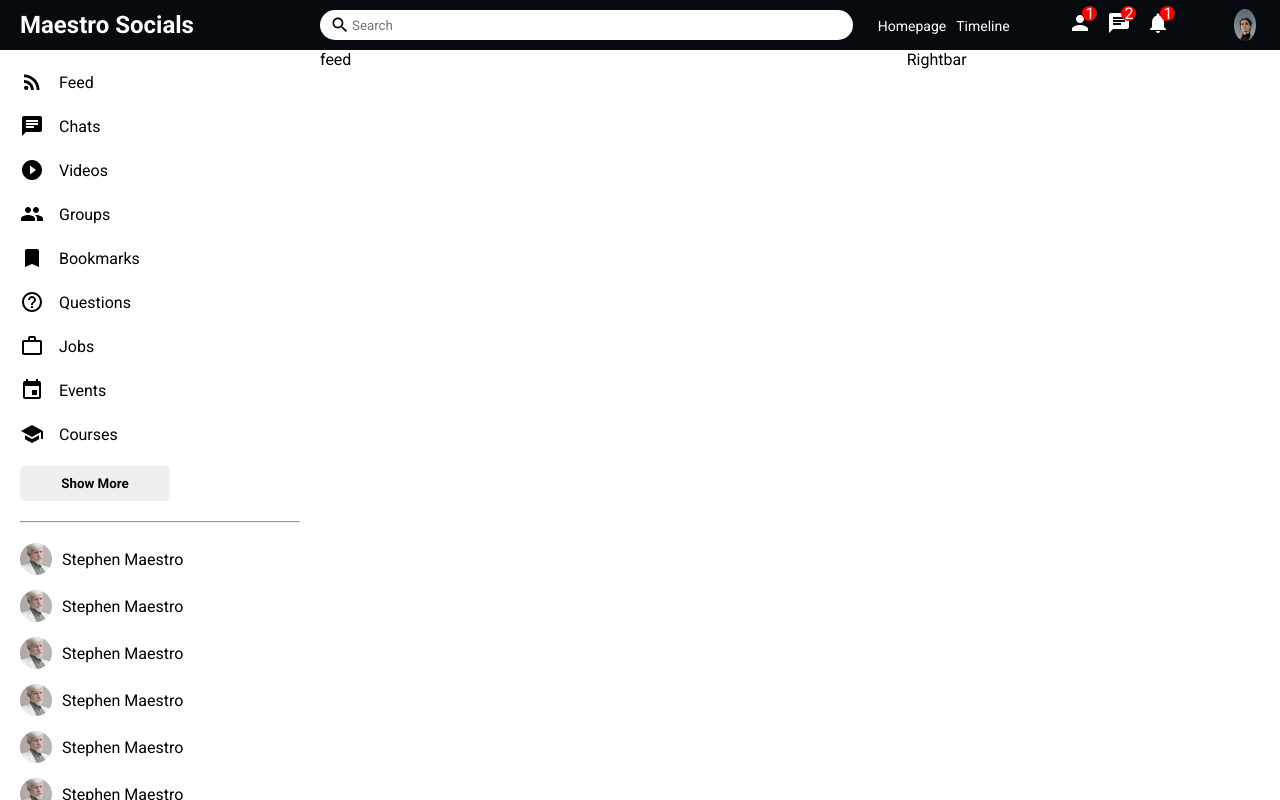
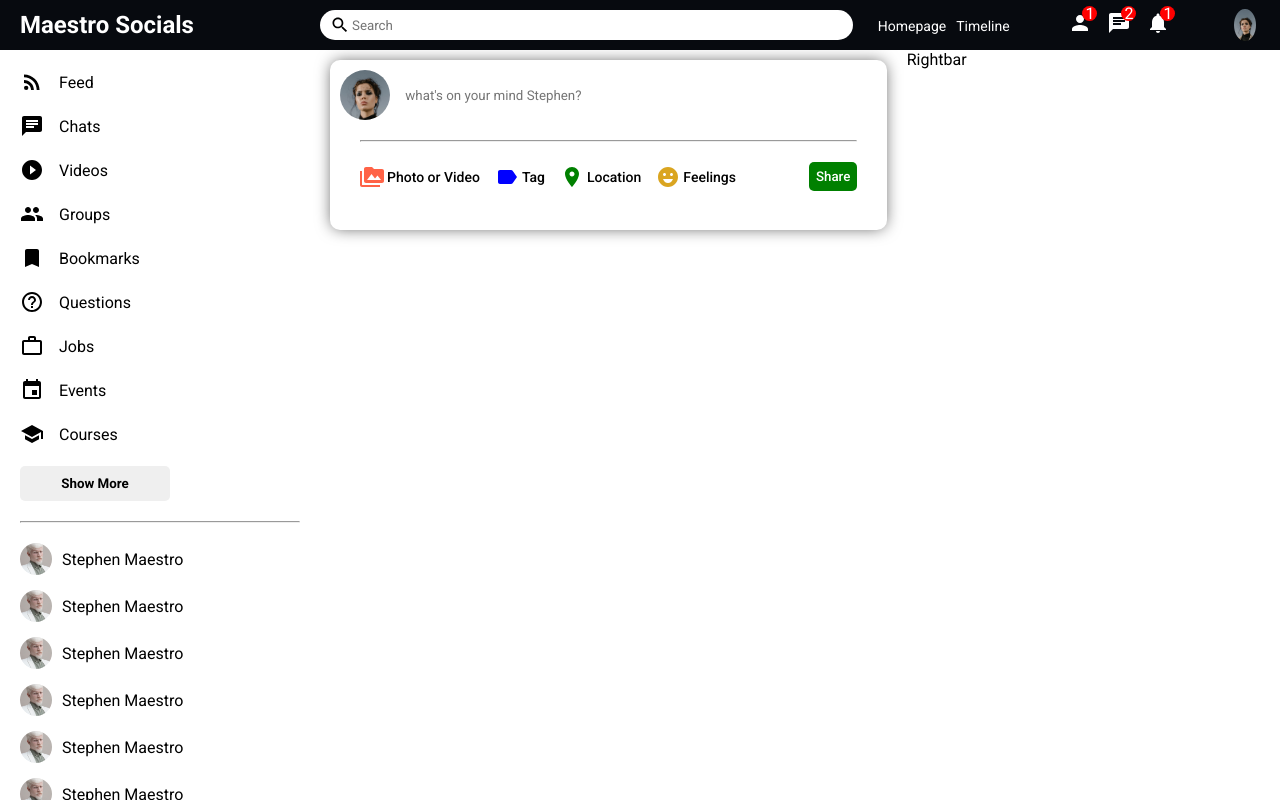
Before and after one commit to DeMaestro5/maestro-socials, a React (Create React App) app: page / in a window 1280 px wide. Built offline with nearby package versions, Linux system fonts and the light colour scheme.

Commit message:
feat:added the share component

```diff
--- a/public/index.html
+++ b/public/index.html
@@ -8,7 +8,7 @@
       name="description"
       content="Web site created using create-react-app"
     />
-    <link href="https://fonts.googleapis.com/css2?family=Roboto:ital,wght@0,100;0,300;0,400;0,700;1,700&display=swap" rel="stylesheet">
+    <link href="https://fonts.googleapis.com/css2?family=Roboto:ital,wght@0,100;0,300;0,400;0,500;0,700;1,700&display=swap" rel="stylesheet">
     <link rel="stylesheet" href="style.css">
     <title>Maestro Socials</title>
   </head>
--- a/src/components/feed/Feed.jsx
+++ b/src/components/feed/Feed.jsx
@@ -1,10 +1,13 @@
 import React from 'react'
 import './feed.css'
+import Share from '../share/Share'
 
 function feed() {
   return (
     <div className='feed'>
-      feed
+      <div className="feedWrapper">
+        <Share />
+      </div>
       </div>
   )
 }
--- /dev/null
+++ b/src/components/share/Share.jsx
@@ -0,0 +1,39 @@
+import React from 'react'
+import { PermMedia, Label, Room, EmojiEmotions } from '@material-ui/icons'
+import './share.css';
+
+export default function Share() {
+  return (
+     <div className="share">
+        <div className="shareWrapper">
+            <div className="shareTop">
+                <img className='shareImg' src="assets/person/1.jpeg" alt="" />
+                <input placeholder=" what's on your mind Stephen?"
+                 className='shareInput'/>
+            </div>
+            <hr className="shareHr" />
+            <div className="shareBottom">
+                <div className="shareOptions">
+                    <div className="shareOption">
+                        <PermMedia htmlColor='tomato' className='shareIcon'/>
+                        <span className='shareOptionText'>Photo or Video</span>
+                    </div>
+                    <div className="shareOption">
+                        <Label htmlColor='blue' className='shareIcon'/>
+                        <span className='shareOptionText'>Tag</span>
+                    </div>
+                    <div className="shareOption">
+                        <Room htmlColor='green' className='shareIcon'/>
+                        <span className='shareOptionText'>Location</span>
+                    </div>
+                    <div className="shareOption">
+                        <EmojiEmotions htmlColor='goldenrod' className='shareIcon'/>
+                        <span className='shareOptionText'>Feelings</span>
+                    </div>
+                </div>
+                <button className="shareButton">Share</button>
+            </div>
+        </div>
+     </div>
+  )
+}
--- /dev/null
+++ b/src/components/share/share.css
@@ -0,0 +1,65 @@
+.share{
+    margin: 10px;
+    width: 95%;
+    height: 170px;
+    border-radius: 10px;
+    -webkit-box-shadow: 0px 0px 16px -2px rgba(0,0,0,0.66);
+box-shadow: 0px 0px 16px -2px rgba(0,0,0,0.66);
+}
+.shareWrapper{
+    padding: 10px;
+}
+.shareTop{
+    display: flex;
+    align-items: center;
+}
+.shareImg{
+    width: 50px;
+    height: 50px;
+    border-radius: 50%;
+    object-fit: cover;
+    margin-right: 10px;
+}
+.shareInput{
+    border: none;
+    width: 80%;
+}
+.shareInput:focus{
+    outline: none;
+}
+.shareHr{
+    margin: 20px;
+}
+.shareBottom{
+    display: flex;
+    align-items: center;
+    justify-content: space-between;
+}
+.shareOptions{
+    display: flex;
+    margin-left: 20px;
+}
+.shareOption{
+    display: flex;
+    align-items: center;
+    margin-right: 15px;
+    cursor: pointer;
+}
+.shareIcon{
+    font-size: 18px;
+    margin-right: 3px;
+}
+.shareOptionText{
+    font-size: 14px;
+    font-weight: 500;
+}
+.shareButton{
+    border: none;
+    padding: 7px;
+    border-radius: 5px;
+    background-color: green;
+    font-weight: 500;
+    margin-right: 20px;
+    cursor: pointer;
+    color: white;
+}
```
